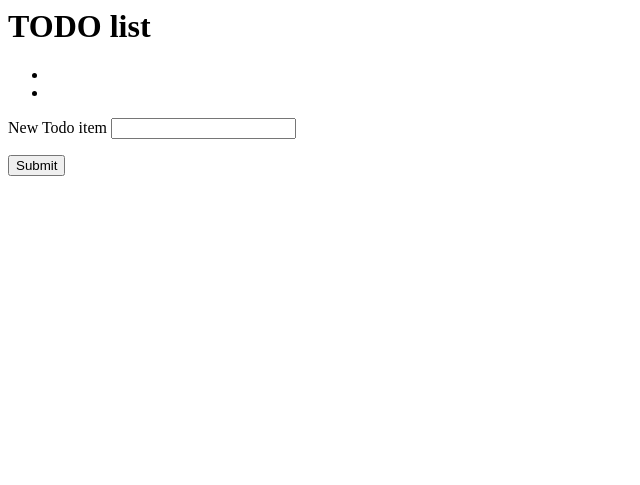
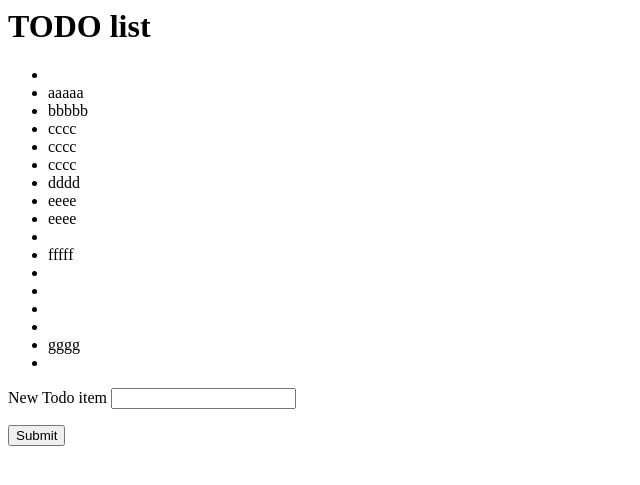
Before and after one commit to genarogarzajr/Web_Todo_List, a PHP site: page /todo_list.php in a window 1280 px wide. Shown: the top 485 px of the page, without its empty margins (0-640 px from the left). Run offline with PHP 8.4, Linux system fonts and the light colour scheme; data that the repository does not hold is empty.

Commit message:
todolist php step 4 kinda  done

```diff
--- a/public/list.txt
+++ b/public/list.txt
@@ -0,0 +1,16 @@
+
+aaaaa
+bbbbb
+cccc
+cccc
+cccc
+dddd
+eeee
+eeee
+
+fffff
+
+
+
+
+gggg
--- a/public/todo_list.php
+++ b/public/todo_list.php
@@ -21,10 +21,14 @@ function open_file($x_filename)
         $contents = implode("", $list_array);
         return $contents;
 }
-
+//--------------------------------------
+function save_file($filename, $contents)
+{
+    $handle = fopen($filename, "w");
+    fwrite($handle, $contents);
+    fclose($handle);
+}
 // >>>>>>>CODE STARTS HERE<<<<<<<<<<<<<<<<
-
-
     $filename = "list.txt";
         //gets contents of file
     $todo_string = open_file($filename);
@@ -40,7 +44,8 @@ foreach ($list_array as $value)
     echo "<li>$value</li>";
     }
 
-
+$contents = implode("\n", $list_array);
+save_file($filename, $contents)
 
 
 
@@ -60,10 +65,5 @@ foreach ($list_array as $value)
     </p>
 </form>
 
-<?php
-
-?>
-
-
 </body>
 </html>
```
